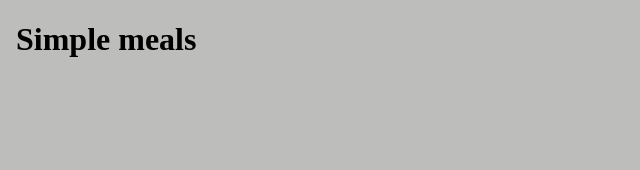
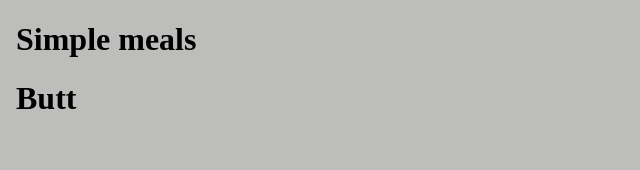
Before and after one commit to zachycreech/simple-meals, an Angular app: page / in a window 1280 px wide. Shown: the top 170 px of the page, without its empty margins (0-640 px from the left). Built offline with nearby package versions, Linux system fonts and the light colour scheme.

Commit message:
change
revert

```diff
--- a/package.json
+++ b/package.json
@@ -18,12 +18,14 @@
     "@angular/platform-browser": "~12.1.0",
     "@angular/platform-browser-dynamic": "~12.1.0",
     "@angular/router": "~12.1.0",
+    "bootstrap": "^5.0.2",
+    "g": "^2.0.1",
     "rxjs": "~6.6.0",
     "tslib": "^2.2.0",
     "zone.js": "~0.11.4"
   },
   "devDependencies": {
-    "@angular-devkit/build-angular": "~12.1.4",
+    "@angular-devkit/build-angular": "^12.1.4",
     "@angular/cli": "~12.1.4",
     "@angular/compiler-cli": "~12.1.0",
     "@types/jasmine": "~3.8.0",
--- a/src/app/app.component.html
+++ b/src/app/app.component.html
@@ -1,3 +1,4 @@
 <body>
   <h1>Simple meals</h1>
+  <h1>Butt</h1>
 </body>
```
Also changed, not shown: 1 other file (tests, documents, lock files or other folders).
